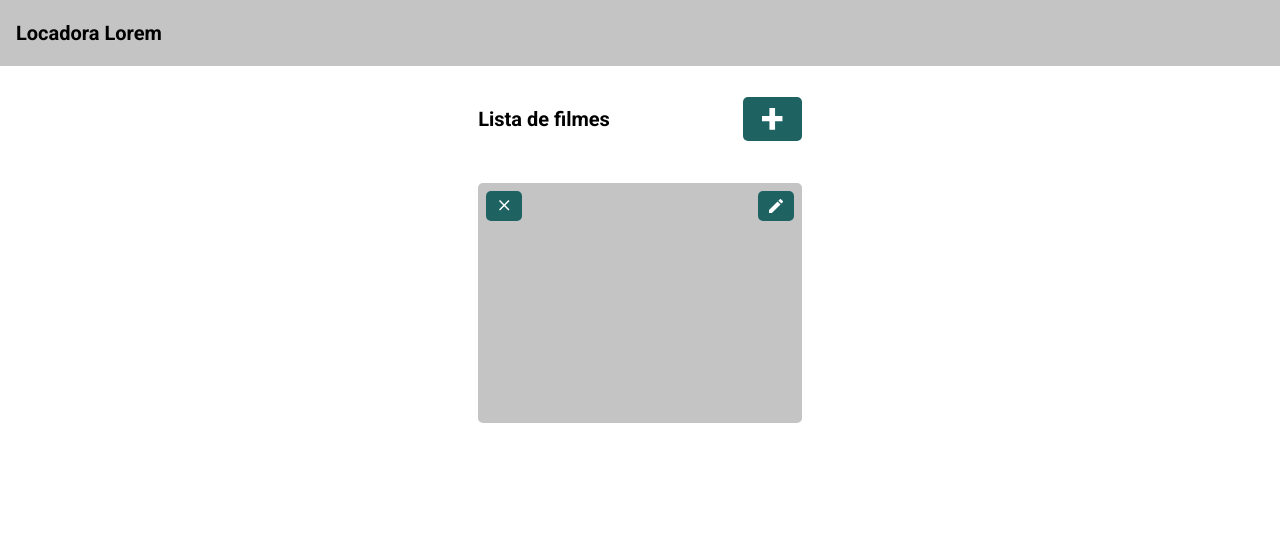
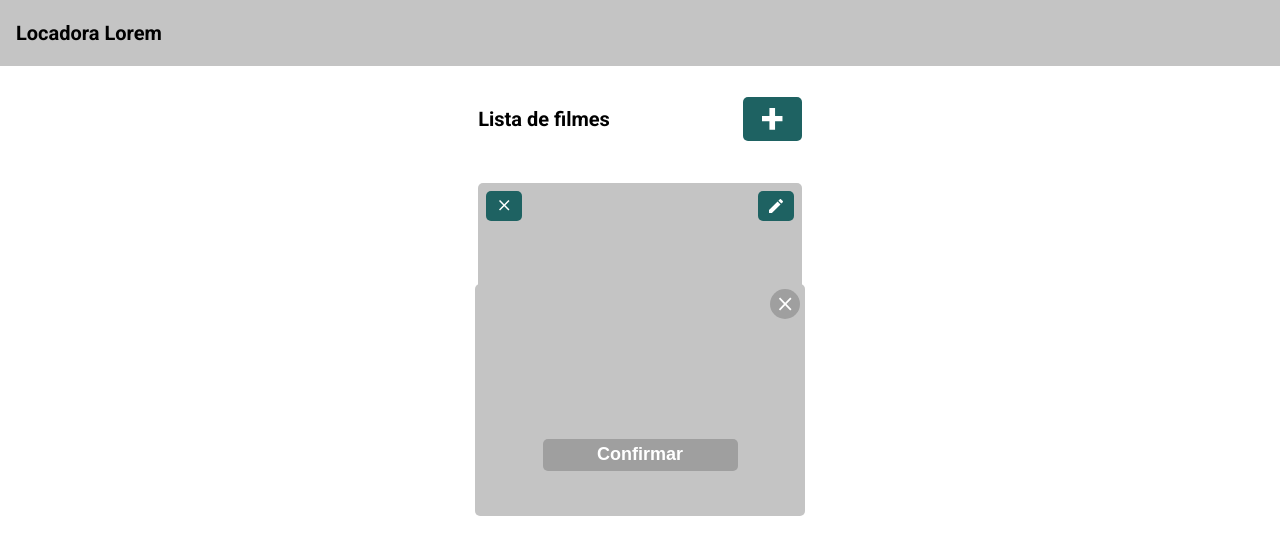
Before and after one commit to jpsant/selecao-krs, a React (Create React App) app: page / in a window 1280 px wide. Shown: the top 554 px of the page. Built offline with nearby package versions, Linux system fonts and the light colour scheme.

Commit message:
created the CardsContainer organism, to contain the MovieCards

```diff
--- a/src/components/ui/organisms/CardsContainer/index.js
+++ b/src/components/ui/organisms/CardsContainer/index.js
@@ -4,9 +4,11 @@ import "./styles.scss";
 import AddButton from "../../atoms/AddButton";
 import Backdrop from "../../atoms/Backdrop";
 import MovieCard from "../../molecules/MovieCard";
-import AddMovieForm from '../../molecules/AddMovieForm';
+import ConfirmRemoveModal from "../../molecules/ConfirmRemoveModal";
+import AddMovieForm from "../../molecules/AddMovieForm";
+import EditMovieForm from "../../molecules/EditMovieForm";
 
-export default function CardsContainer({}) {
+export default function CardsContainer() {
   const [showModal, showModalHandler] = useState(false);
   const [modalType, modalTypeHandler] = useState("");
 
@@ -32,7 +34,12 @@ export default function CardsContainer({}) {
 
   return (
     <>
-      <AddMovieForm show={modalType === 'add'} close={closeModalHandler} />
+      <ConfirmRemoveModal
+        show={modalType === "delete"}
+        close={closeModalHandler}
+      />
+      <EditMovieForm show={modalType === "edit"} close={closeModalHandler} />
+      <AddMovieForm show={modalType === "add"} close={closeModalHandler} />
       <Backdrop show={showModal} toggle={closeModalHandler} />
       <div className="cardsContainer">
         <div className="cardsContainer__input">
--- a/src/components/ui/organisms/CardsContainer/styles.scss
+++ b/src/components/ui/organisms/CardsContainer/styles.scss
@@ -3,7 +3,6 @@
   flex-direction: column;
   align-items: center;
   padding: 0 16px;
-  min-height: 100vh;
 
   &__input {
     display: flex;
```
